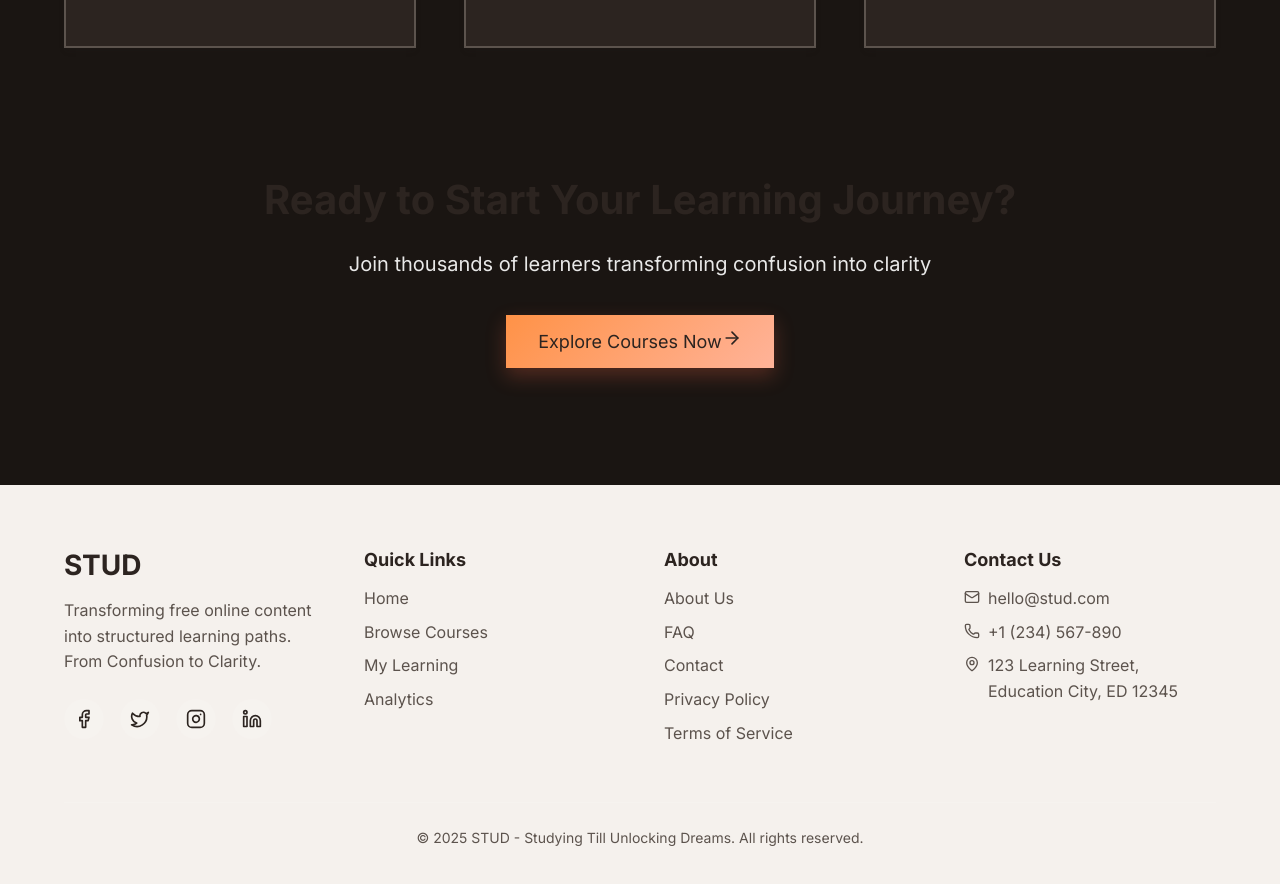
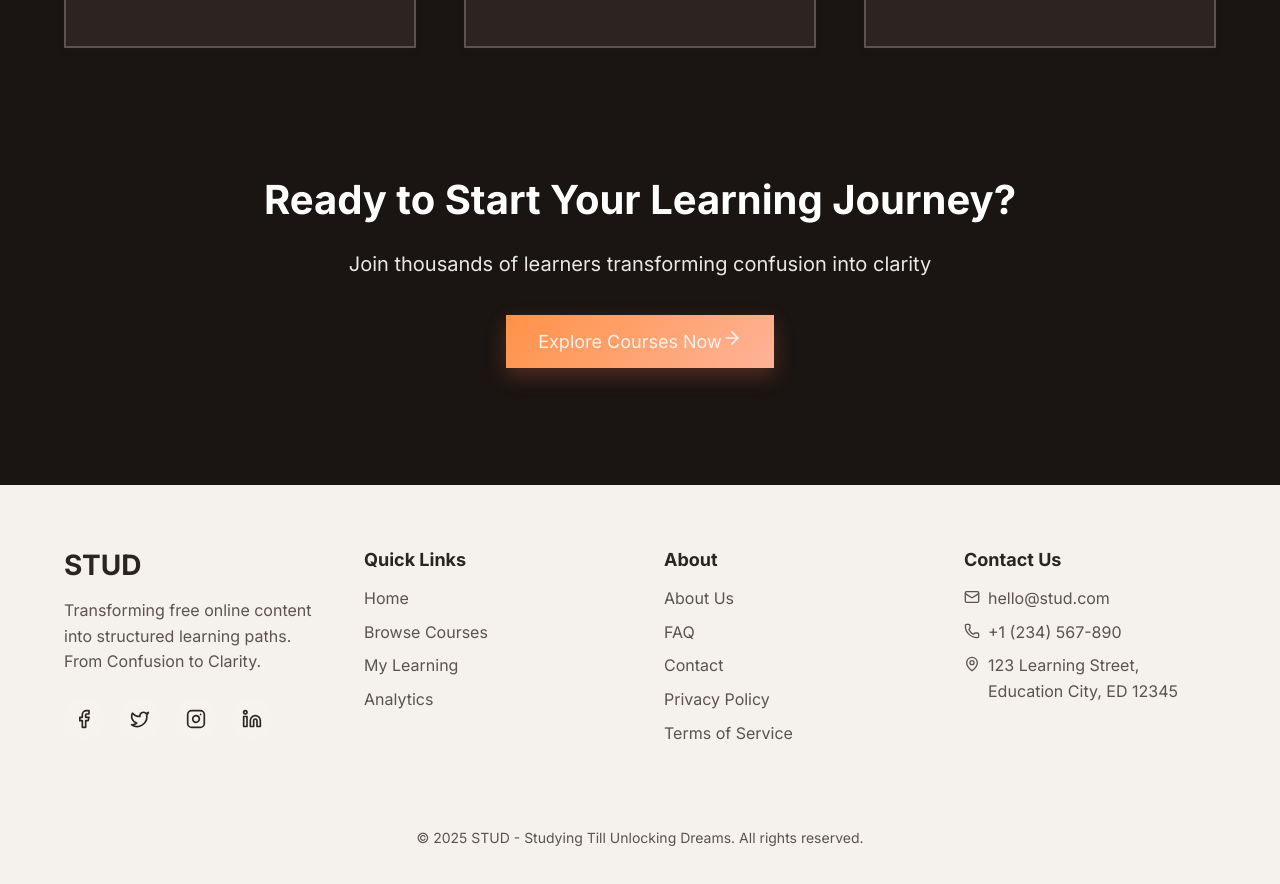
Before and after one commit to Nekofied007/stud-ai-platform, a React (Vite) app: page / in a window 1280 px wide. Shown: the part 3444-4328 px from the top of the page. Built offline with nearby package versions, Linux system fonts and the light colour scheme.

Commit message:
fix(home): ensure CTA text is readable in both themes
- Removed global color on .cta-section using var(--color-white)
- Added theme-specific colors: black in light mode, white in dark mode for h2 and p
- Keeps button styles intact

```diff
--- a/src/pages/Home.css
+++ b/src/pages/Home.css
@@ -454,7 +454,6 @@
 .cta-section {
   background: linear-gradient(135deg, var(--color-primary-orange) 0%, var(--color-primary-purple) 100%);
   padding: var(--spacing-2xl) 0;
-  color: var(--color-white);
 }
 
 .cta-content {
@@ -462,16 +461,21 @@
 }
 
 .cta-content h2 {
-  color: var(--color-white);
   font-size: 2.5rem;
   margin-bottom: var(--spacing-md);
 }
 
 .cta-content p {
   font-size: 1.25rem;
-  color: rgba(255, 255, 255, 0.9);
   margin-bottom: var(--spacing-xl);
 }
+
+/* Theme-specific contrast for CTA text */
+:root[data-theme="dark"] .cta-section .cta-content h2 { color: #ffffff; }
+:root[data-theme="dark"] .cta-section .cta-content p { color: rgba(255,255,255,0.9); }
+
+:root[data-theme="light"] .cta-section .cta-content h2 { color: #000000; }
+:root[data-theme="light"] .cta-section .cta-content p { color: #000000; }
 
 .cta-content .btn-primary {
   background-color: var(--color-white);
```
